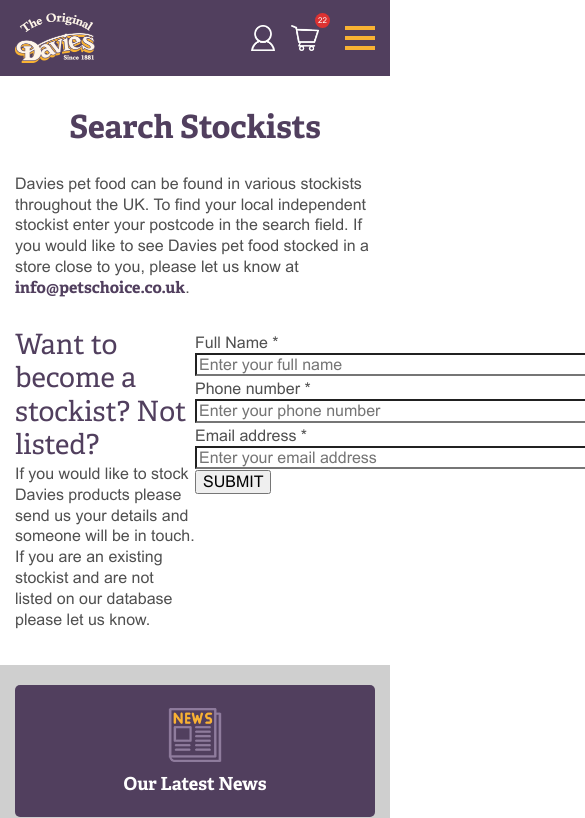
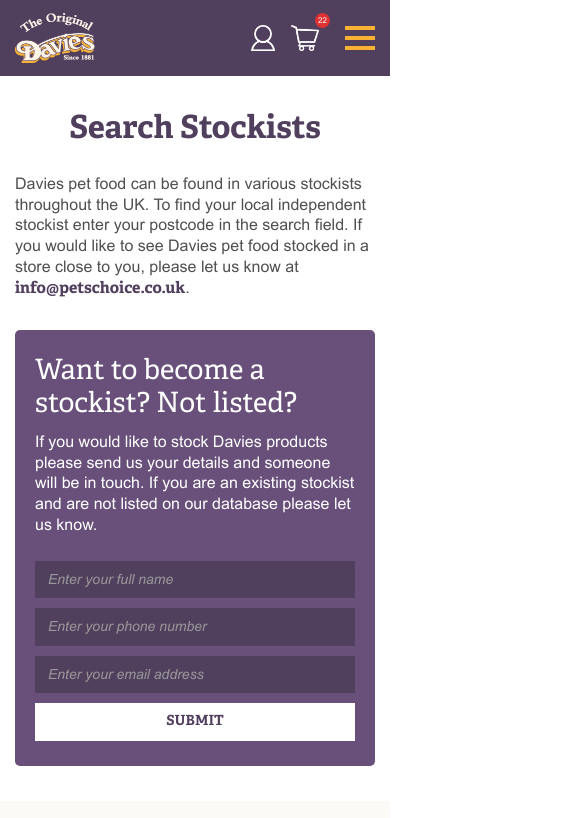
Before and after one commit to petschoice-owen/davies-static, a website: page stockists.html in a window 390 px wide. Shown: the top 818 px of the page, 585 px wide, since content can reach past the window. Drawn offline with Linux system fonts and the light colour scheme; files whose address does not match are found by name.

Commit message:
Stockists Page - done

```diff
--- a/stockists.html
+++ b/stockists.html
@@ -80,32 +80,34 @@
                             <h3>Want to become a stockist? Not listed?</h3>
                             <p>If you would like to stock Davies products please send us your details and someone will be in touch. If you are an existing stockist and are not listed on our database please let us know.</p>
                         </div>
-                        <div class="form">
+                        <div class="form contact-form">
                             <form action="">
                                 <div class="form-items">
-                                    <div class="item-input">
+                                    <div class="form-item item-input">
                                         <label for="yourname">Full Name <span class="required-asterisk">*</span></label>
                                         <br />
                                         <span class="wpcf7-form-control-wrap" data-name="yourname">
                                             <input type="text" name="yourname" value="" size="40" class="wpcf7-form-control wpcf7-text wpcf7-validates-as-required cf-input" id="yourname" placeholder="Enter your full name">
                                         </span>
                                     </div>
-                                    <div class="item-input">
+                                    <div class="form-item item-input">
                                         <label for="phonenumber">Phone number <span class="required-asterisk">*</span></label>
                                         <br />
                                         <span class="wpcf7-form-control-wrap" data-name="phonenumber">
                                             <input type="text" name="phonenumber" value="" size="40" class="wpcf7-form-control wpcf7-text wpcf7-validates-as-required cf-input" id="phonenumber" placeholder="Enter your phone number">
                                         </span>
                                     </div>
-                                    <div class="item-input">
+                                    <div class="form-item item-input">
                                         <label for="emailaddress">Email address <span class="required-asterisk">*</span></label>
                                         <br />
                                         <span class="wpcf7-form-control-wrap" data-name="emailaddress">
                                             <input type="text" name="emailaddress" value="" size="40" class="wpcf7-form-control wpcf7-text wpcf7-validates-as-required cf-input" id="emailaddress" placeholder="Enter your email address">
                                         </span>
                                     </div>
-                                    <div class="item-submit">
-                                        <div class="field-submit"> <input type="submit" value="SUBMIT" class="wpcf7-form-control has-spinner wpcf7-submit cf-submit" id="submitform"><span class="wpcf7-spinner"></span></div>
+                                    <div class="form-item item-submit">
+                                        <div class="field-submit">
+                                            <input type="submit" value="SUBMIT" class="wpcf7-form-control has-spinner wpcf7-submit cf-submit" id="submitform"><span class="wpcf7-spinner"></span>
+                                        </div>
                                     </div>
                                 </div>
                             </form>
@@ -114,7 +116,7 @@
                 </div>
             </div>
         </section>
-        <section class="cta" style="background-color: #cfcfcf;"><!-- style="background-color: #cfcfcf;" -->
+        <section class="cta"><!-- style="background-color: #cfcfcf;" -->
             <div class="container">
                 <div class="wrapper">
                     <!-- <div class="wrapper-item stockist">
--- a/styles/components/_buttons.scss
+++ b/styles/components/_buttons.scss
@@ -34,3 +34,33 @@
         font-size: 16px;
     }
 }
+
+.button-white {
+    display: flex;
+    justify-content: center;
+    align-items: center;
+    padding: 18px 30px 15px;
+    font-size: 20px;
+    line-height: 1;
+    font-family: $font-adelle-bold;
+    color: $brand-color;
+    text-transform: uppercase;
+    background-color: #fff;
+    border: none;
+    border-radius: 0;
+    transition: .35s ease-in-out all;
+
+    &:hover {
+        color: #fff;
+        background-color: $brand-color;
+    }
+
+    @media (max-width: 991px) {
+        font-size: 18px;
+    }
+
+    @media (max-width: 767px) {
+        padding: 16px 30px 13px;
+        font-size: 16px;
+    }
+}
--- /dev/null
+++ b/styles/components/_contact-form.scss
@@ -0,0 +1,98 @@
+//main: ../main.scss
+
+// -----------------------------------------------------------------------------
+// This file contains all styles related to the contact form component.
+// -----------------------------------------------------------------------------
+
+.contact-form form {
+    br {
+        display: none;
+    }
+
+    .form-item + .form-item {
+        margin-top: 10px;
+    }
+
+    // .required-asterisk {
+    //     color: #dc3232;
+    // }
+
+    label {
+        display: flex;
+        display: none;
+        font-family: $font-arial;
+        font-size: 18px;
+        color: #fff;
+    }
+
+    ::-webkit-input-placeholder { /* Chrome/Opera/Safari */
+        font-family: $font-arial-italic;
+        color: $mid-grey;
+    }
+    ::-moz-placeholder { /* Firefox 19+ */
+        font-family: $font-arial-italic;
+        color: $mid-grey;
+    }
+    :-ms-input-placeholder { /* IE 10+ */
+        font-family: $font-arial-italic;
+        color: $mid-grey;
+    }
+    :-moz-placeholder { /* Firefox 18- */
+        font-family: $font-arial-italic;
+        color: $mid-grey;
+    }
+
+    .item-input span {
+        display: flex;
+
+        input {
+            display: flex;
+            width: 100%;
+            max-width: 100%;
+            padding: 10px 12px;
+            background-color: $brand-color;
+            font-family: $font-arial;
+            font-size: 16px;
+            color: #fff;
+            border: 1px solid transparent;
+            border-radius: 0;
+            transition: .35s ease-in-out all;
+
+            &:focus,
+            &:focus-visible,
+            &:focus-within {
+                border: 1px solid $yellow;
+            }
+        }
+    }
+
+    .field-submit {
+        input {
+            @extend .button-white;
+            padding: 12px 30px;
+            font-size: 16px;
+
+            &:hover {
+                background-color: $yellow;
+            }
+        }
+    }
+
+    @media (max-width: 767px) {
+        .item-input span {
+            input {
+                font-size: 14px;
+            }
+        }
+
+        .field-submit input {
+            font-size: 14px;
+        }
+    }
+
+    @media (max-width: 575px) {
+        .field-submit input {
+            width: 100%;
+        }
+    }
+}
--- a/styles/main.scss
+++ b/styles/main.scss
@@ -23,7 +23,8 @@
 @import
     'components/buttons',
     'components/slider',
-    'components/cta';
+    'components/cta',
+    'components/contact-form';
 
 // 5. Layout-related sections
 @import
--- a/styles/pages/_stockists.scss
+++ b/styles/pages/_stockists.scss
@@ -5,6 +5,7 @@
 // -----------------------------------------------------------------------------
 
 .page-stockists {
+    .stockists {
         .wrapper-stockist-form {
             margin-top: 30px;
         }
@@ -12,6 +13,14 @@
         .stockist-form {
             display: flex;
             flex-wrap: wrap;
+            padding: 30px;
+            color: #fff;
+            background-color: $violet;
+            border-radius: 5px;
+        }
+
+        h3 {
+            color: #fff;
         }
 
         .text,
@@ -19,4 +28,36 @@
             width: 100%;
             max-width: 50%;
         }
+
+        .text {
+            padding-right: 15px;
+
+            * + * {
+                margin-top: 10px;
             }
+        }
+
+        .form {
+            padding-left: 15px;
+        }
+    }
+
+    @media (max-width: 767px) {
+        .stockists {
+            .stockist-form {
+                padding: 25px 20px;
+            }
+
+            .text {
+                max-width: 100%;
+                padding-right: 0;
+            }
+
+            .form {
+                max-width: 100%;
+                margin-top: 25px;
+                padding-left: 0;
+            }
+        }
+    }
+}
```
Also changed, not shown: README.md, styles/main.min.css, 1 other file. Lines whose indentation alone changed are shown as unchanged.
